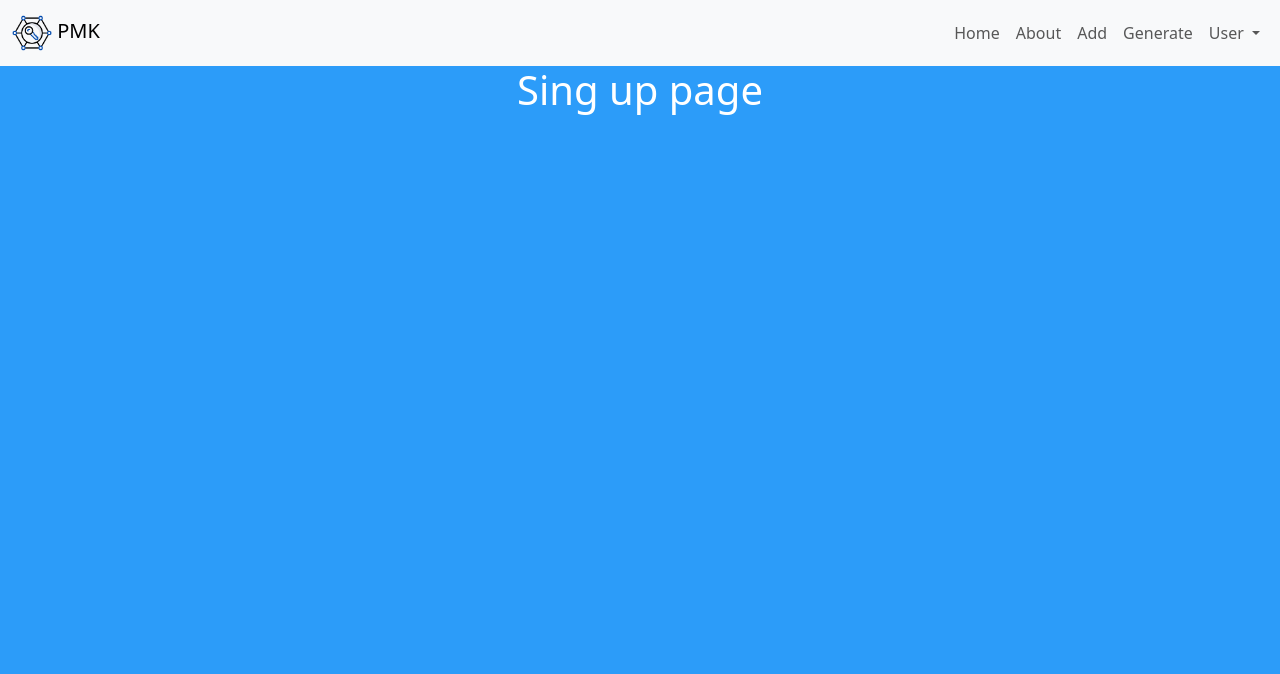
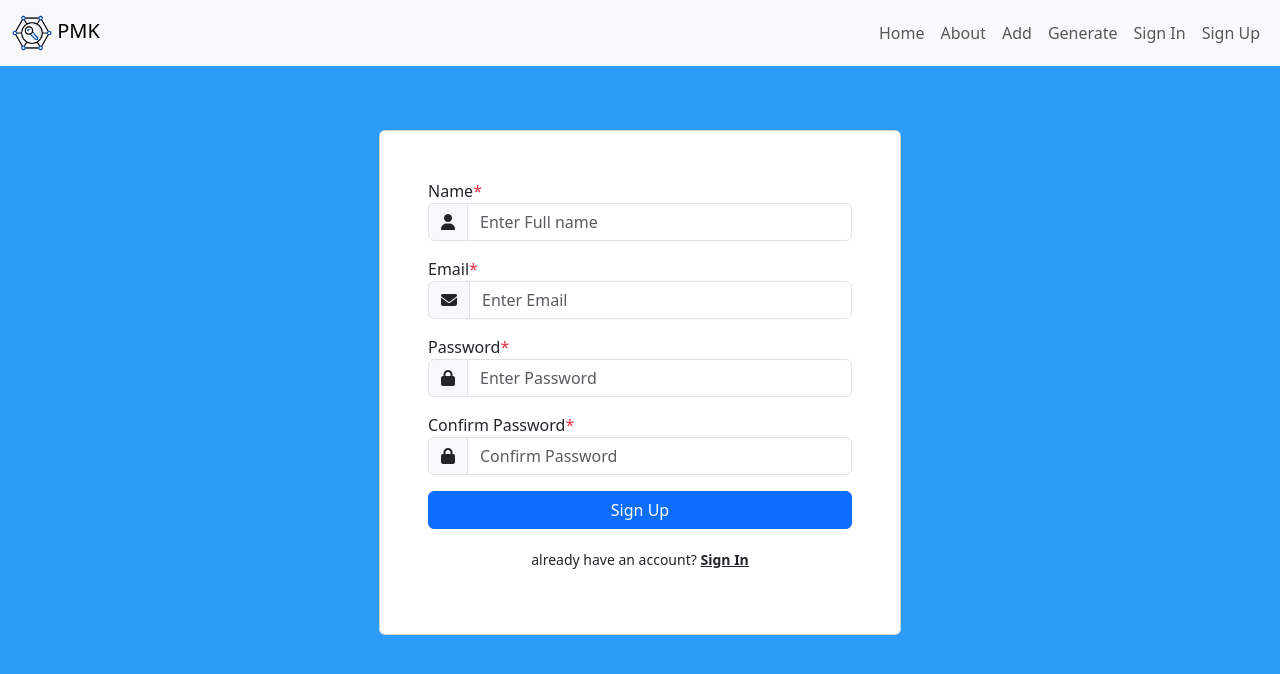
Before and after one commit to AbdinasirM/PasswordManager, a Django app: page /signup/ in a window 1280 px wide. Shown: the top 674 px of the page. Run offline with Django 4.2, Linux system fonts and the light colour scheme; some libraries are stand-ins or nearby versions.

Commit message:
build sign up page and make the links work for both sign in and sign up

```diff
--- a/PMKSite/PMKAPP/templates/PMKAPP/base.html
+++ b/PMKSite/PMKAPP/templates/PMKAPP/base.html
@@ -39,25 +39,11 @@
                     <li class="nav-item">
                         <a class="nav-link" href="{% url 'generate' %}">Generate</a>
                     </li>
-                    <li class="nav-item dropdown d-lg-none">
-                        <a class="nav-link dropdown-toggle" href="#" id="userDropdown" role="button" data-bs-toggle="dropdown" aria-haspopup="true" aria-expanded="false">
-                            User
-                        </a>
-                        <div class="dropdown-menu" aria-labelledby="userDropdown">
-                            <a class="dropdown-item" href="{% url 'signin' %}">Sign In</a>
-                            <a class="dropdown-item" href="{% url 'signup' %}">Sign Up</a>
-                        </div>
+                    <li class="nav-item">
+                        <a class="nav-link" href="{% url 'signin' %}">Sign In</a>
                     </li>
-                </ul>
-                <ul class="navbar-nav d-none d-lg-flex">
-                    <li class="nav-item dropdown">
-                        <a class="nav-link dropdown-toggle" href="#" id="userDropdown" role="button" data-bs-toggle="dropdown" aria-haspopup="true" aria-expanded="false">
-                            User
-                        </a>
-                        <div class="dropdown-menu" aria-labelledby="userDropdown">
-                            <a class="dropdown-item" href="#">Sign In</a>
-                            <a class="dropdown-item" href="#">Sign Up</a>
-                        </div>
+                    <li class="nav-item">
+                        <a class="nav-link" href="{% url 'signup' %}">Sign Up</a>
                     </li>
                 </ul>
             </div>
--- a/PMKSite/PMKAPP/templates/PMKAPP/signin.html
+++ b/PMKSite/PMKAPP/templates/PMKAPP/signin.html
@@ -2,7 +2,7 @@
 
 {% load static %}
 
-{% block title %}Home Page{% endblock %}
+{% block title %}SIgn In Page{% endblock %}
 
 {% block content %}
 
@@ -72,7 +72,7 @@
             </div>
 
             <div id="emailHelp" class="form-text text-center mb-3 text-dark">
-              Not Registered? <a href="#" class="text-dark fw-bold">Create an Account</a>
+              Not Registered? <a href="{% url 'signup' %}" class="text-dark fw-bold">Create an Account</a>
             </div>
 
           </form>
--- a/PMKSite/PMKAPP/templates/PMKAPP/signup.html
+++ b/PMKSite/PMKAPP/templates/PMKAPP/signup.html
@@ -2,9 +2,103 @@
 
 {% load static %}
 
-{% block title %}Home Page{% endblock %}
+{% block title %}Sign up Page{% endblock %}
 
 {% block content %}
-<h1 class="text-center">Sing up page</h1>
+
+<!-- <link rel="stylesheet" type="text/css" href=" {% static '/css/signin.css' %} "> -->
+
+<!-- <div class="container mb-3">
+    <div class="row">
+      <div class="col-lg-6 offset-lg-3 col-md-8 offset-md-2">
+        <div class="card my-3">
+          <img src="https://images.pexels.com/photos/7553873/pexels-photo-7553873.jpeg?auto=compress&cs=tinysrgb&w=1260&h=750&dpr=1" class="card-img-top" alt="...">
+
+          <form class="card-body cardbody-color p-lg-5">
+
+            <label class="text-dark">Username<span class="text-danger">*</span></label>
+            <div class="input-group mb-3">
+              <div class="input-group-text"><i class="fas fa-user"></i></div>
+              <input type="text" class="form-control" placeholder="Enter Username">
+            </div>
+
+            <label class="text-dark">Password<span class="text-danger">*</span></label>
+            <div class="input-group mb-3">
+              <div class="input-group-text"><i class="fas fa-lock"></i></div>
+              <input type="password" class="form-control" placeholder="Enter Password">
+            </div>
+
+            <div class="text-center">
+              <button type="submit" class="btn btn-primary btn-color px-5 mb-3 w-100">Login</button>
+            </div>
+
+            <div id="emailHelp" class="form-text text-center mb-3 text-dark">
+              Not Registered? <a href="#" class="text-dark fw-bold">Create an Account</a>
+            </div>
+
+          </form>
+
+        </div>
+      </div>
+    </div>
+  </div> -->
+
+
+
+
+<div class="container">
+  <div class="container my-5">
+    <div class="row justify-content-center">
+      <div class="col-lg-6 col-md-8 col-sm-10">
+        <div class="card my-3">
+          <!-- <img src="https://images.pexels.com/photos/7553873/pexels-photo-7553873.jpeg?auto=compress&cs=tinysrgb&w=1260&h=750&dpr=1" class="card-img-top" alt="..."> -->
+
+          <form class="card-body cardbody-color p-lg-5">
+
+            <label class="text-dark">Name<span class="text-danger">*</span></label>
+            <div class="input-group mb-3">
+              <div class="input-group-text"><i class="fas fa-user"></i></div>
+              <input type="text" class="form-control" placeholder="Enter Full name">
+            </div>
+
+
+            <label class="text-dark">Email<span class="text-danger">*</span></label>
+            <div class="input-group mb-3">
+              <div class="input-group-text"><i class="fas fa-envelope"></i></div>
+              <input type="text" class="form-control" placeholder="Enter Email">
+            </div>
+
+            <label class="text-dark">Password<span class="text-danger">*</span></label>
+            <div class="input-group mb-3">
+              <div class="input-group-text"><i class="fas fa-lock"></i></div>
+              <input type="password" class="form-control" placeholder="Enter Password">
+            </div>
+
+            <label class="text-dark">Confirm Password<span class="text-danger">*</span></label>
+            <div class="input-group mb-3">
+              <div class="input-group-text"><i class="fas fa-lock"></i></div>
+              <input type="password" class="form-control" placeholder="Confirm Password">
+            </div>
+
+            <div class="text-center">
+              <button type="submit" class="btn btn-primary btn-color px-5 mb-3 w-100">Sign Up</button>
+            </div>
+
+            <div id="emailHelp" class="form-text text-center mb-3 text-dark">
+              already have an account? <a href="{% url 'signin' %}" class="text-dark fw-bold">Sign In</a>
+            </div>
+
+          </form>
+
+        </div>
+      </div>
+    </div>
+  </div>
+</div>
+
+
+
+  <script src="https://cdn.jsdelivr.net/npm/bootstrap/dist/js/bootstrap.bundle.min.js"></script>
+
 {% endblock %}
 {% load static %}
```
